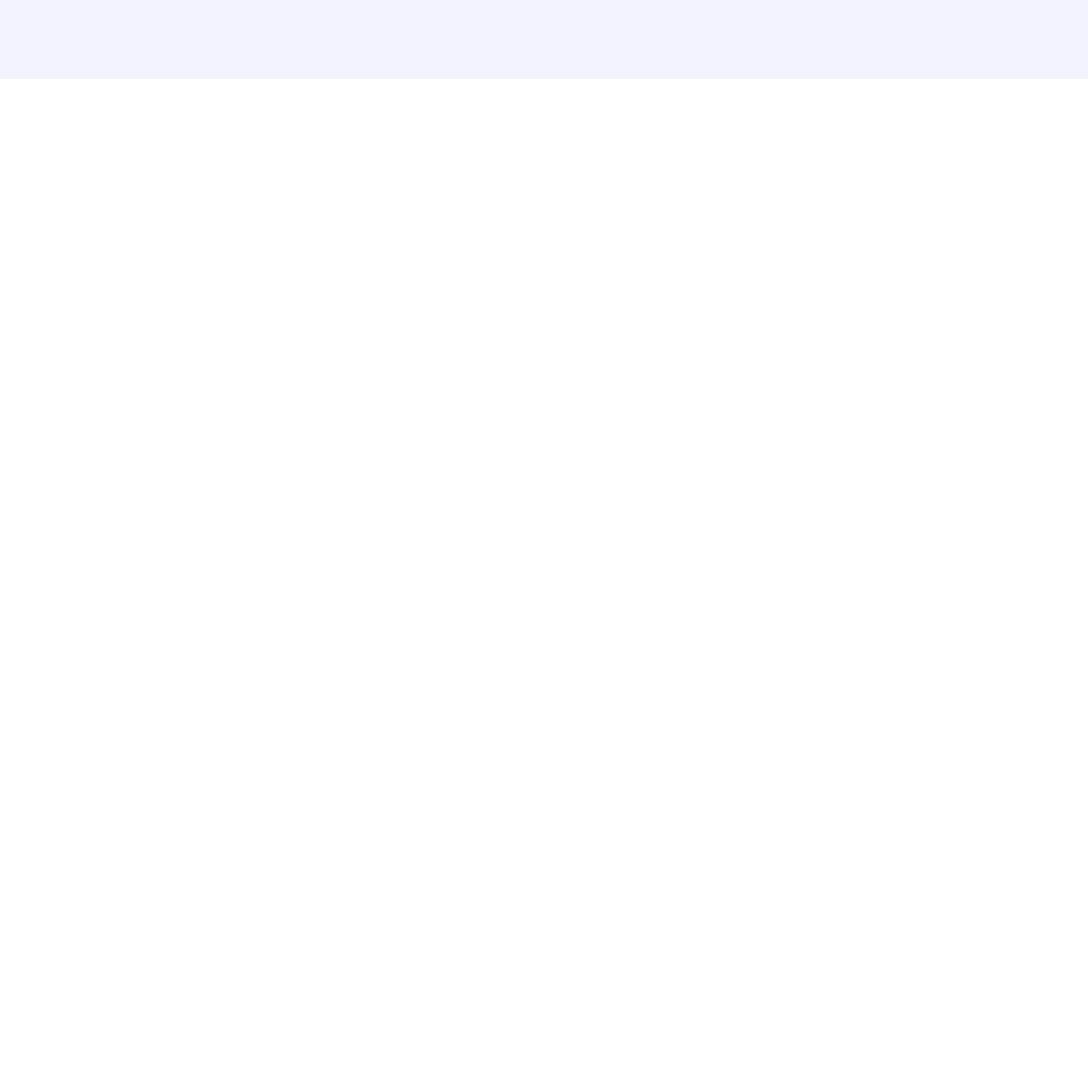
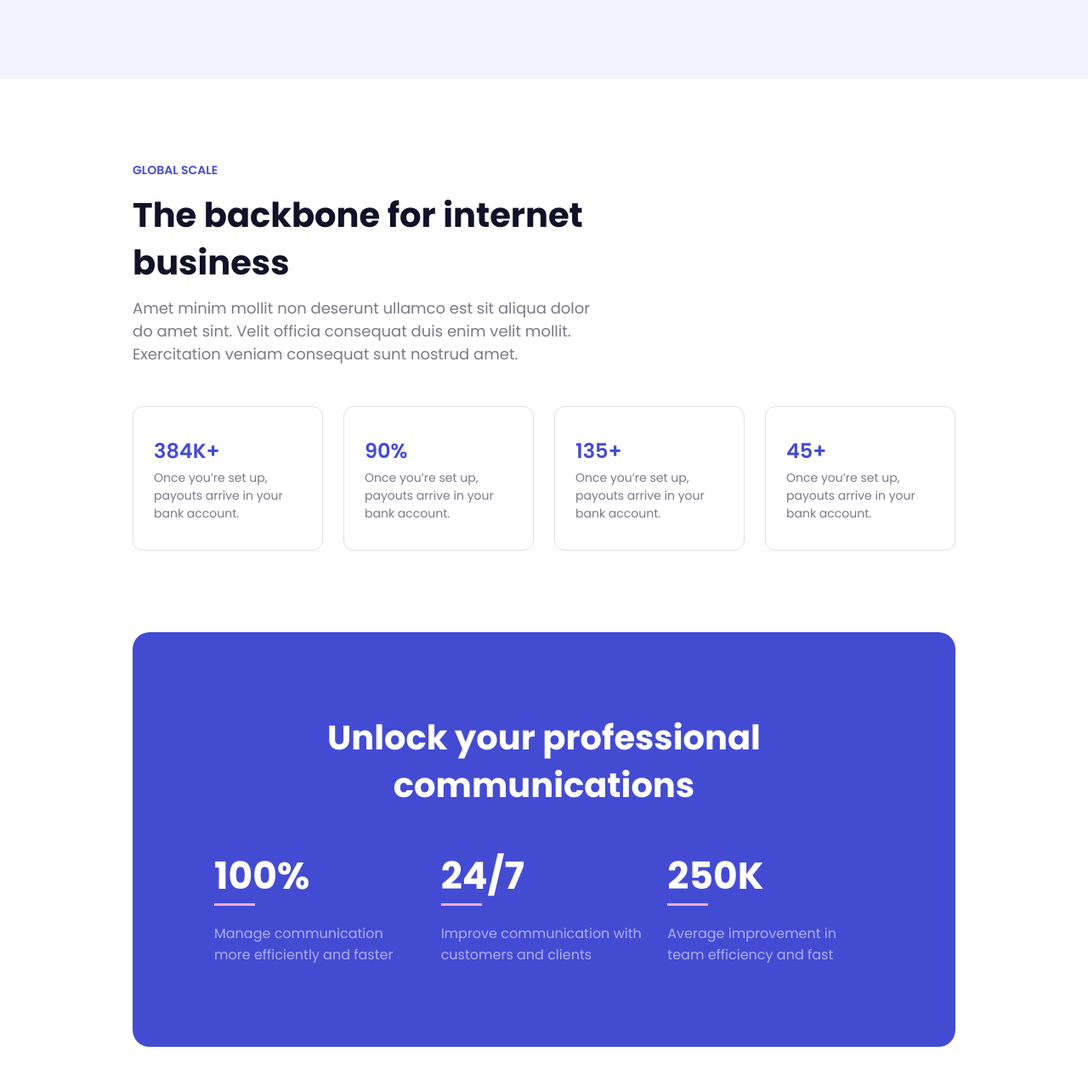
Before and after one commit to Akkhazriel/DLEX, a website: page src/html/page-02.html in a window 1280 px wide. Shown: the part 3009-4280 px from the top of the page at 85% size. Before the commit the page ends 3102 px from the top, so only its background shows below. Drawn offline with nearby package versions, Linux system fonts and the light colour scheme; files that its build step writes are made by us from their sources; files whose address does not match are found by name.

Commit message:
add section stats for page-02 + mobile vers

```diff
--- /dev/null
+++ b/src/html/blocks/page-02/stats.html
@@ -0,0 +1,66 @@
+<section class="stats">
+    <div class="stats__container">
+        <div class="stats__wrapper">
+            <div class="stats__features">
+                <div class="stats-features__caption">
+                    <h3 class="stats-caption__category text-category">Global scale</h3>
+                    <h2 class="stats-caption__title text-title">The backbone for internet business</h2>
+                    <p class="stats-caption__description text-description">
+                        Amet minim mollit non deserunt ullamco est sit aliqua dolor do amet sint.
+                        Velit officia consequat duis enim velit mollit.
+                        Exercitation veniam consequat sunt nostrud amet.
+                    </p>
+                </div>
+                <div class="stats-features__cards">
+                    <div class="stats-cards__card">
+                        <h3 class="stats-card__category text-category">384K+</h3>
+                        <p class="stats-card__description text-description">
+                            Once you’re set up, payouts arrive in your bank account.
+                        </p>
+                    </div>
+                    <div class="stats-cards__card">
+                        <h3 class="stats-card__category text-category">90%</h3>
+                        <p class="stats-card__description text-description">
+                            Once you’re set up, payouts arrive in your bank account.
+                        </p>
+                    </div>
+                    <div class="stats-cards__card">
+                        <h3 class="stats-card__category text-category">135+</h3>
+                        <p class="stats-card__description text-description">
+                            Once you’re set up, payouts arrive in your bank account.
+                        </p>
+                    </div>
+                    <div class="stats-cards__card">
+                        <h3 class="stats-card__category text-category">45+</h3>
+                        <p class="stats-card__description text-description">
+                            Once you’re set up, payouts arrive in your bank account.
+                        </p>
+                    </div>
+                </div>
+            </div>
+            <div class="stats__addition">
+                <h2 class="stats-addition__title">Unlock your professional communications</h2>
+                <div class="stats-addition__row">
+                    <div class="stats-addition-row__item">
+                        <span class="stats-item__value">100%</span>
+                        <p class="stats-item__description text-description">
+                            Manage communication more efficiently and faster
+                        </p>
+                    </div>
+                    <div class="stats-addition-row__item">
+                        <span class="stats-item__value">24/7</span>
+                        <p class="stats-item__description text-description">
+                            Improve communication with customers and clients
+                        </p>
+                    </div>
+                    <div class="stats-addition-row__item">
+                        <span class="stats-item__value">250K</span>
+                        <p class="stats-item__description text-description">
+                            Average improvement in team efficiency and fast
+                        </p>
+                    </div>
+                </div>
+            </div>
+        </div>
+    </div>
+</section>
--- a/src/html/page-02.html
+++ b/src/html/page-02.html
@@ -25,6 +25,7 @@
             @@include('blocks/page-02/team.html')
             @@include('blocks/page-02/about-02.html')
             @@include('blocks/page-02/cta-02.html')
+            @@include('blocks/page-02/stats.html')
         </main>
     </article>
 
--- /dev/null
+++ b/src/scss/blocks/page-02/_stats.scss
@@ -0,0 +1,150 @@
+.stats {
+    &__container {
+        padding-top: 96px;
+        padding-bottom: 96px;
+        @media(max-width: 999px) {
+            padding-left: 10px;
+            padding-right: 10px;
+        }
+    }
+    &__wrapper {
+        display: flex;
+        flex-direction: column;
+        row-gap: 96px;
+        @media(max-width: 999px) {
+            align-items: center;
+        }
+    }
+    &__features {
+        display: flex;
+        flex-direction: column;
+        row-gap: 48px;
+        .stats-features__caption {
+            display: flex;
+            flex-direction: column;
+            row-gap: 12px;
+           .text-category {
+                font-size: 14px;
+           }
+           .text-title {
+                font-size: 40px;
+                max-width: 552px;
+                @media(max-width: 320px) {
+                    font-size: 28px;
+                }
+           }
+           .text-description {
+                font-size: 18px;
+                max-width: 552px;
+           }
+        }
+        .stats-features__cards {
+            display: grid;
+            grid-template-columns: repeat(4, 1fr);
+            column-gap: 24px;
+            @media(max-width: 1100px) {
+                grid-template-columns: repeat(2, 2fr);
+                column-gap: 24px;
+                row-gap: 32px;
+            }
+            @media(max-width: 350px) {
+                grid-template-columns: repeat(1, 1fr);
+            }
+            .stats-cards__card {
+                display: flex;
+                flex-direction: column;
+                align-items: flex-start;
+                padding: 32px 24px;
+                max-width: 264px;
+                border: 1px solid rgba(18, 17, 39, 0.13);
+                border-radius: 12px;
+                transition: .3s linear;
+                cursor: pointer;
+                &:hover {
+                    background: #e0e0e0;
+                    box-shadow: 20px 20px 60px #bebebe,
+                                  -20px -20px 60px #ffffff;
+                }
+                .text-category {
+                    font-size: 24px;
+                }
+                .text-description {
+                    font-size: 14px;
+                }
+            }
+        }
+    }
+    &__addition {
+        background: var(--indigo);
+        border-radius: 20px;
+        padding-top: 96px;
+        padding-bottom: 96px;
+        display: flex;
+        flex-direction: column;
+        row-gap: 48px;
+        align-items: center;
+        .stats-addition__title {
+            font-size: 40px;
+            color: #FFF;
+            font-weight: 700;
+            line-height: 140%;
+            text-align: center;
+            padding-left: 127px;
+            padding-right: 127px;
+            @media(max-width: 999px) {
+                font-size: 28px;
+            }
+            @media(max-width: 559px) {
+                padding-left: 10px;
+                padding-right: 10px;
+            }
+        }
+        .stats-addition__row {
+            display: grid;
+            grid-template-columns: repeat(3, 1fr);
+            padding-left: 96px;
+            padding-right: 96px;
+            column-gap: 24px;
+            @media(max-width: 999px) {
+                grid-template-columns: repeat(1, 1fr);
+                row-gap: 24px;
+                padding-left: 43px;
+                padding-right: 43px;
+            }
+            @media(max-width: 550px) {
+                padding-left: 20px;
+                padding-right: 20px;
+            }
+            .stats-addition-row__item {
+                display: flex;
+                flex-direction: column;
+                row-gap: 24px;
+                align-items: flex-start;
+                .stats-item__value {
+                    color: #FFF;
+                    font-size: 44px;
+                    font-weight: 700;
+                    line-height: 140%;
+                    position: relative;
+                    &::before {
+                        content: '';
+                        position: absolute;
+
+                        bottom: -4px;
+                        left: 0;
+                        background: #F9A8D4;
+                        width: 48px;
+                        height: 3px;
+                    }
+                }
+                .stats-item__description {
+                    font-size: 16px;
+                    color: rgba(255, 255, 255, 0.555);
+                    // @media(max-width: 550px) {
+                    //     width: 300px;
+                    // }
+                }
+            }
+        }
+    }
+}
```
Also changed, not shown: build/blocks/page-02/stats.html (added), build/css/main.css, build/page-02.html.
